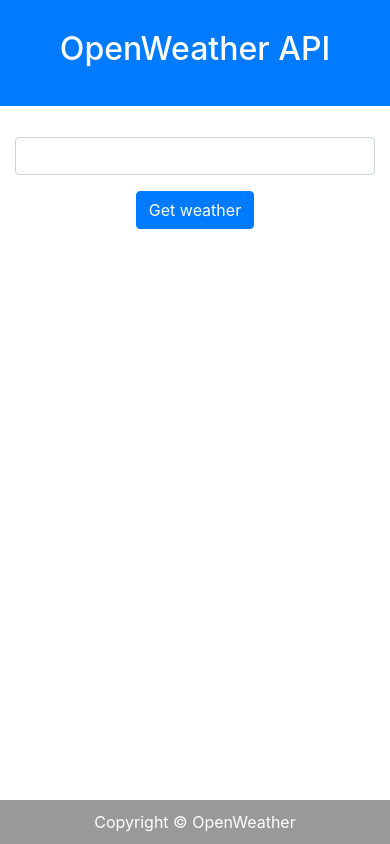
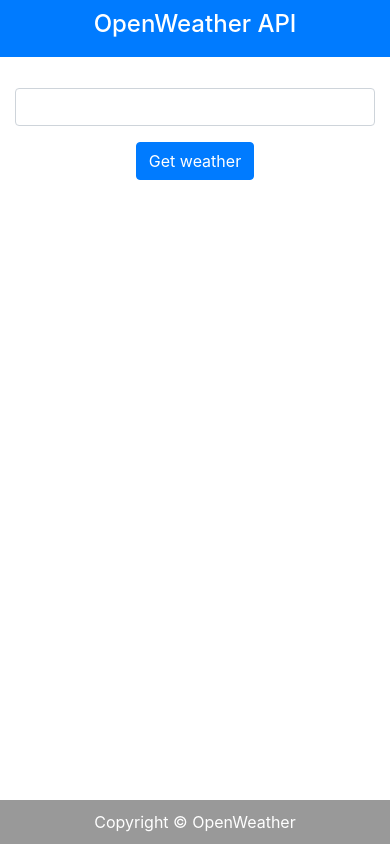
Before and after one commit to rkoshevoy/openweather-api, a website: page index.html in a window 390 px wide. Drawn offline with nearby package versions, Linux system fonts and the light colour scheme.

Commit message:
minor fixes

```diff
--- a/scss/style.scss
+++ b/scss/style.scss
@@ -1,3 +1,7 @@
+body {
+  min-width: 320px;
+}
+
 .content {
   min-height: calc(100vh - 74px);
 }
@@ -7,8 +11,16 @@
   margin-bottom: 30px;
   background-color: #007bff;
 
+  @media (max-width: 991px) {
+    padding: 10px 0;
+  }
+
   h2 {
     color: #fff;
+
+    @media (max-width: 991px) {
+      font-size: 24px;
+    }
   }
 }
 
@@ -42,6 +54,10 @@
   font-weight: bold;
   font-size: 20px;
   color: #404040;
+
+  @media (max-width: 991px) {
+    text-align: center;
+  }
 }
 
 .temp {
@@ -49,6 +65,10 @@
 
   img {
     margin-right: 10px;
+  }
+
+  @media (max-width: 991px) {
+    text-align: center;
   }
 }
 
```
Also changed, not shown: css/style.css.
